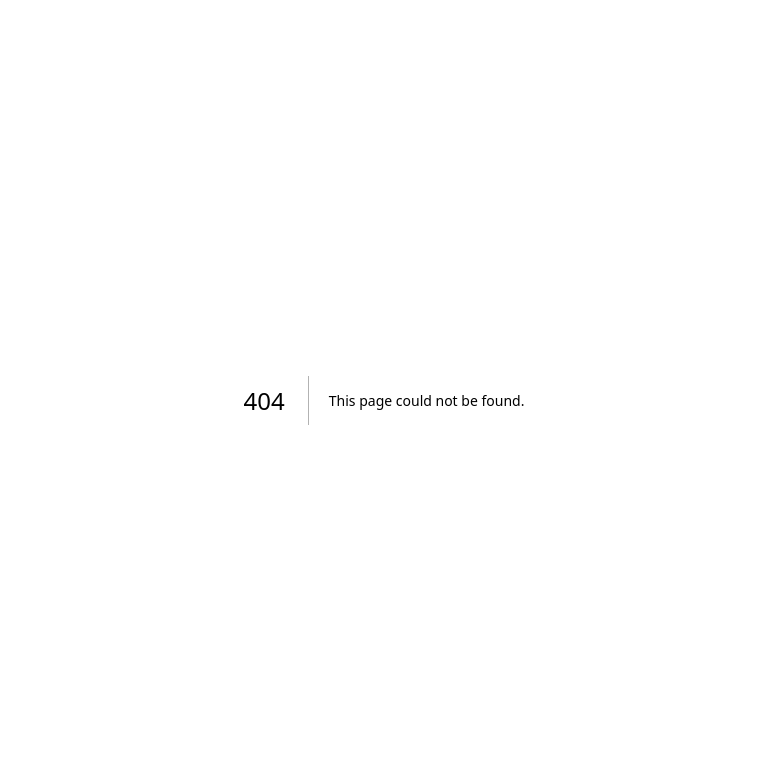
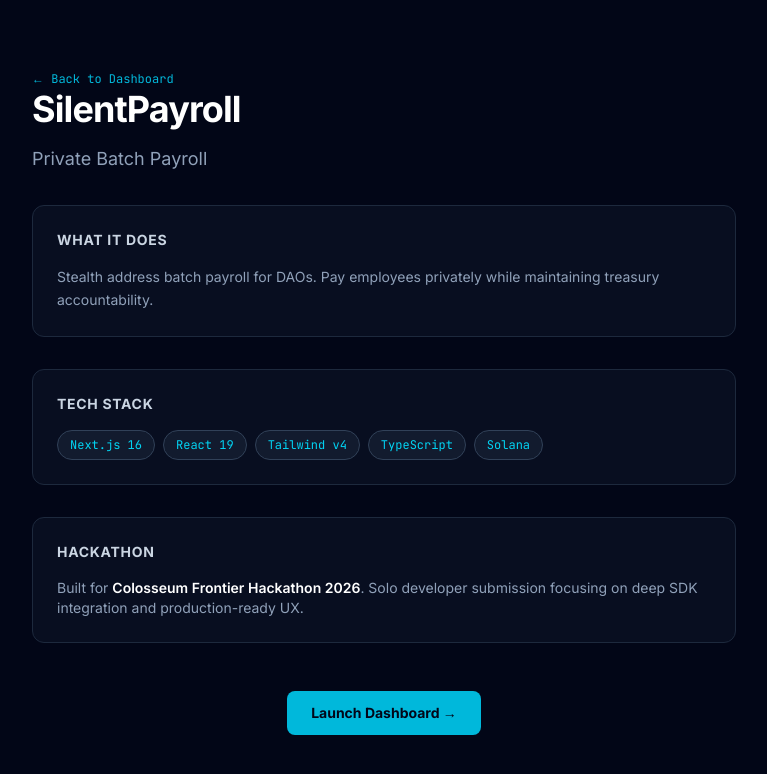
Before and after one commit to edycutjong/shawage, a Next.js app: page /about in a window 1280 px wide. Before the commit this address had no page. Shown: the top 774 px of the page, without its empty margins (256-1023 px from the left). Built offline with nearby package versions, Linux system fonts and the light colour scheme.

Commit message:
feat: add components (StatusBar, Footer, TechStack), /about page, fix SDK imports

```diff
--- /dev/null
+++ b/src/app/about/page.tsx
@@ -0,0 +1,53 @@
+import Link from "next/link";
+
+export default function AboutPage() {
+  return (
+    <main className="min-h-screen flex flex-col items-center justify-center p-8 max-w-3xl mx-auto">
+      <div className="w-full space-y-8">
+        <Link href="/" className="text-xs font-mono text-cyan-500 hover:underline">
+          ← Back to Dashboard
+        </Link>
+
+        <div className="space-y-4">
+          <h1 className="text-4xl font-bold text-white tracking-tight">SilentPayroll</h1>
+          <p className="text-lg text-slate-400">Private Batch Payroll</p>
+        </div>
+
+        <div className="bg-slate-900/50 border border-slate-800 rounded-xl p-6 space-y-4">
+          <h2 className="text-sm font-bold text-slate-300 tracking-wider">WHAT IT DOES</h2>
+          <p className="text-sm text-slate-400 leading-relaxed">
+            Stealth address batch payroll for DAOs. Pay employees privately while maintaining treasury accountability.
+          </p>
+        </div>
+
+        <div className="bg-slate-900/50 border border-slate-800 rounded-xl p-6 space-y-4">
+          <h2 className="text-sm font-bold text-slate-300 tracking-wider">TECH STACK</h2>
+          <div className="flex flex-wrap gap-2">
+            {["Next.js 16", "React 19", "Tailwind v4", "TypeScript", "Solana"].map((t) => (
+              <span key={t} className="text-xs font-mono px-3 py-1.5 rounded-full border border-slate-700 bg-slate-800/50 text-cyan-400">
+                {t}
+              </span>
+            ))}
+          </div>
+        </div>
+
+        <div className="bg-slate-900/50 border border-slate-800 rounded-xl p-6 space-y-4">
+          <h2 className="text-sm font-bold text-slate-300 tracking-wider">HACKATHON</h2>
+          <p className="text-sm text-slate-400">
+            Built for <span className="text-white font-semibold">Colosseum Frontier Hackathon 2026</span>.
+            Solo developer submission focusing on deep SDK integration and production-ready UX.
+          </p>
+        </div>
+
+        <div className="text-center pt-4">
+          <Link
+            href="/"
+            className="inline-flex items-center gap-2 bg-cyan-500 hover:bg-cyan-400 text-slate-950 font-bold px-6 py-3 rounded-lg transition-colors text-sm"
+          >
+            Launch Dashboard →
+          </Link>
+        </div>
+      </div>
+    </main>
+  );
+}
--- a/src/app/page.tsx
+++ b/src/app/page.tsx
@@ -1,4 +1,7 @@
 "use client";
+
+import { StatusBar } from "@/components/StatusBar";
+import { Footer } from "@/components/Footer";
 
 import { useState, useEffect } from "react";
 import {
@@ -54,6 +57,8 @@
   };
 
   return (
+    <>
+      <StatusBar />
     <div className="flex flex-col flex-1 h-screen overflow-hidden text-slate-300">
       {/* Header */}
       <header className="flex h-16 items-center justify-between border-b border-border bg-surface px-6 backdrop-blur-md">
@@ -266,5 +271,7 @@
         </div>
       </main>
     </div>
+      <Footer />
+    </>
   );
 }
--- /dev/null
+++ b/src/components/Footer.tsx
@@ -0,0 +1,9 @@
+export function Footer() {
+  return (
+    <footer className="border-t border-slate-800 mt-auto pt-6 pb-4 text-center">
+      <p className="text-xs text-slate-600 font-mono">
+        SilentPayroll — Private Batch Payroll • Built for Colosseum Frontier Hackathon 2026
+      </p>
+    </footer>
+  );
+}
--- /dev/null
+++ b/src/components/StatusBar.tsx
@@ -0,0 +1,21 @@
+"use client";
+
+export function StatusBar() {
+  return (
+    <div className="flex items-center justify-between bg-slate-900/80 border border-slate-800 rounded-lg px-4 py-2 text-xs font-mono">
+      <div className="flex items-center gap-4">
+        <div className="flex items-center gap-2">
+          <span className="w-2 h-2 rounded-full bg-emerald-500 animate-pulse" />
+          <span className="text-slate-400">SYSTEM ONLINE</span>
+        </div>
+        <span className="text-slate-600">|</span>
+        <span className="text-slate-500">v1.0.0</span>
+      </div>
+      <div className="flex items-center gap-4">
+        <span className="text-slate-500">LATENCY: <span className="text-cyan-400">12ms</span></span>
+        <span className="text-slate-600">|</span>
+        <span className="text-slate-500">UPTIME: <span className="text-emerald-400">99.9%</span></span>
+      </div>
+    </div>
+  );
+}
--- /dev/null
+++ b/src/components/TechStack.tsx
@@ -0,0 +1,21 @@
+export function TechStack() {
+  const stack = [
+    { name: "Next.js 16", color: "text-white" },
+    { name: "React 19", color: "text-cyan-400" },
+    { name: "Tailwind v4", color: "text-sky-400" },
+    { name: "Solana", color: "text-purple-400" },
+  ];
+
+  return (
+    <div className="flex flex-wrap gap-2">
+      {stack.map((tech) => (
+        <span
+          key={tech.name}
+          className={`text-xs font-mono px-2.5 py-1 rounded-full border border-slate-800 bg-slate-900/50 ${tech.color}`}
+        >
+          {tech.name}
+        </span>
+      ))}
+    </div>
+  );
+}
```
